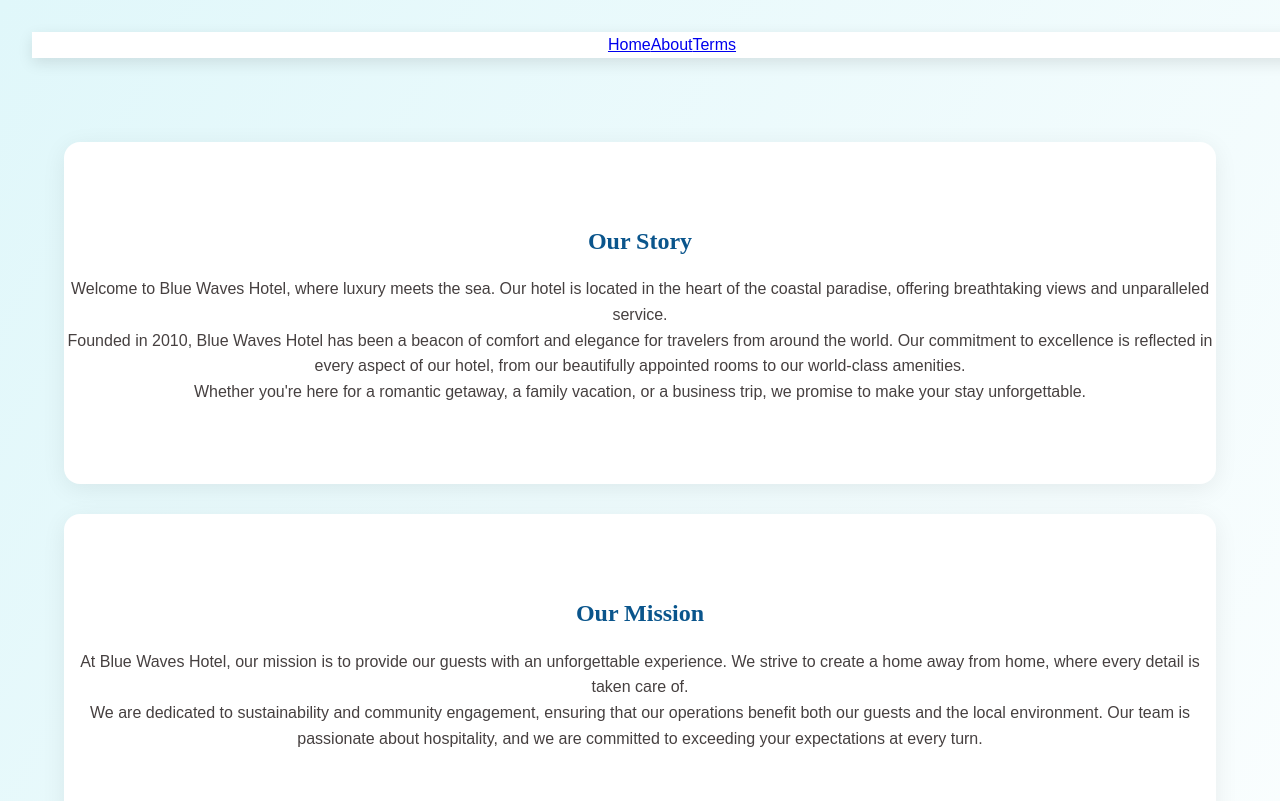
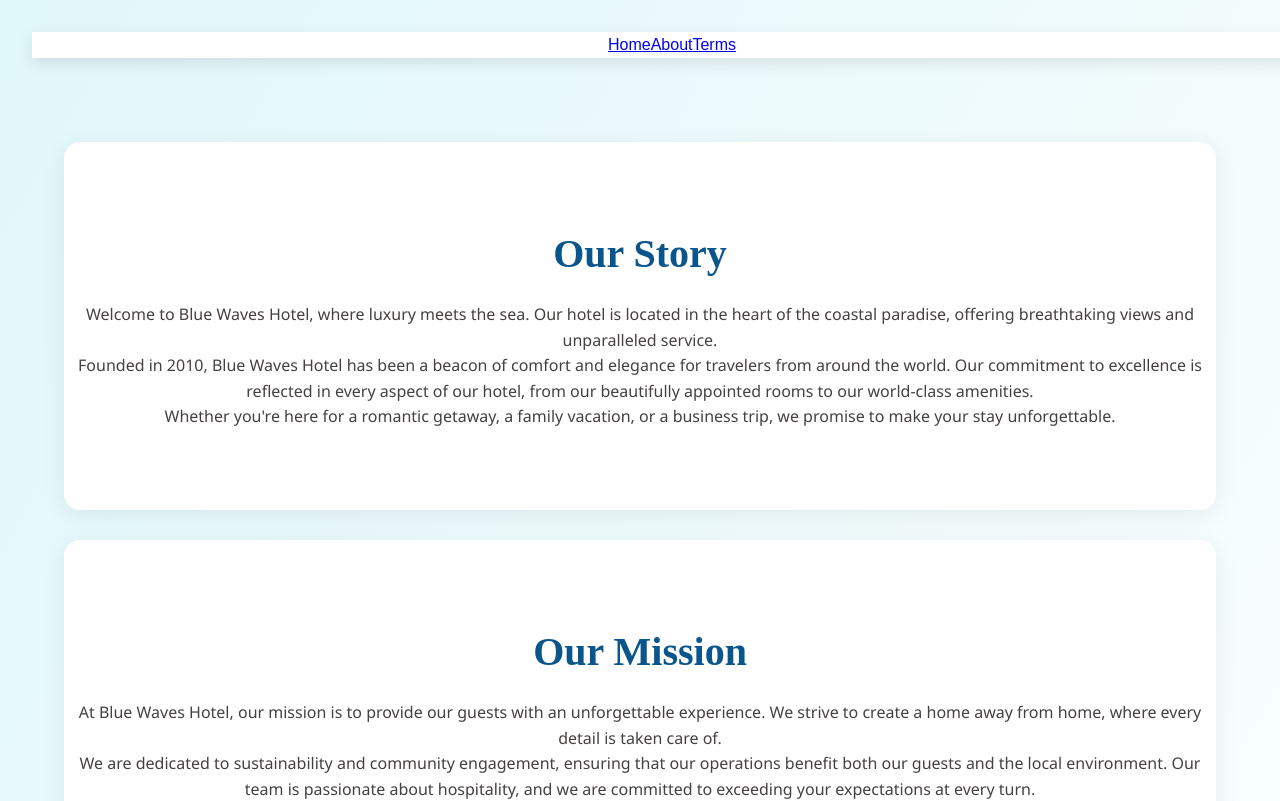
Before and after one commit to ngura9662/hotel-booking, a React (Vite) app: page /About in a window 1280 px wide. Shown: the top 801 px of the page. Built offline with nearby package versions, Linux system fonts and the light colour scheme.

Commit message:
Enhance about section styles with font family and increased heading size

```diff
--- a/src/index.css
+++ b/src/index.css
@@ -650,11 +650,13 @@ footer {
             padding: 2rem;
             background:none;
             border: none;
+            font-family: 'Segoe UI', Arial, sans-serif;
         }
         .about-section h2 {
             margin-bottom: 1rem;
             color: #0a558c;
             text-align: center;
+            font-size: 2.5rem;
         }
         .about-section p{
             flex: 1;
```
